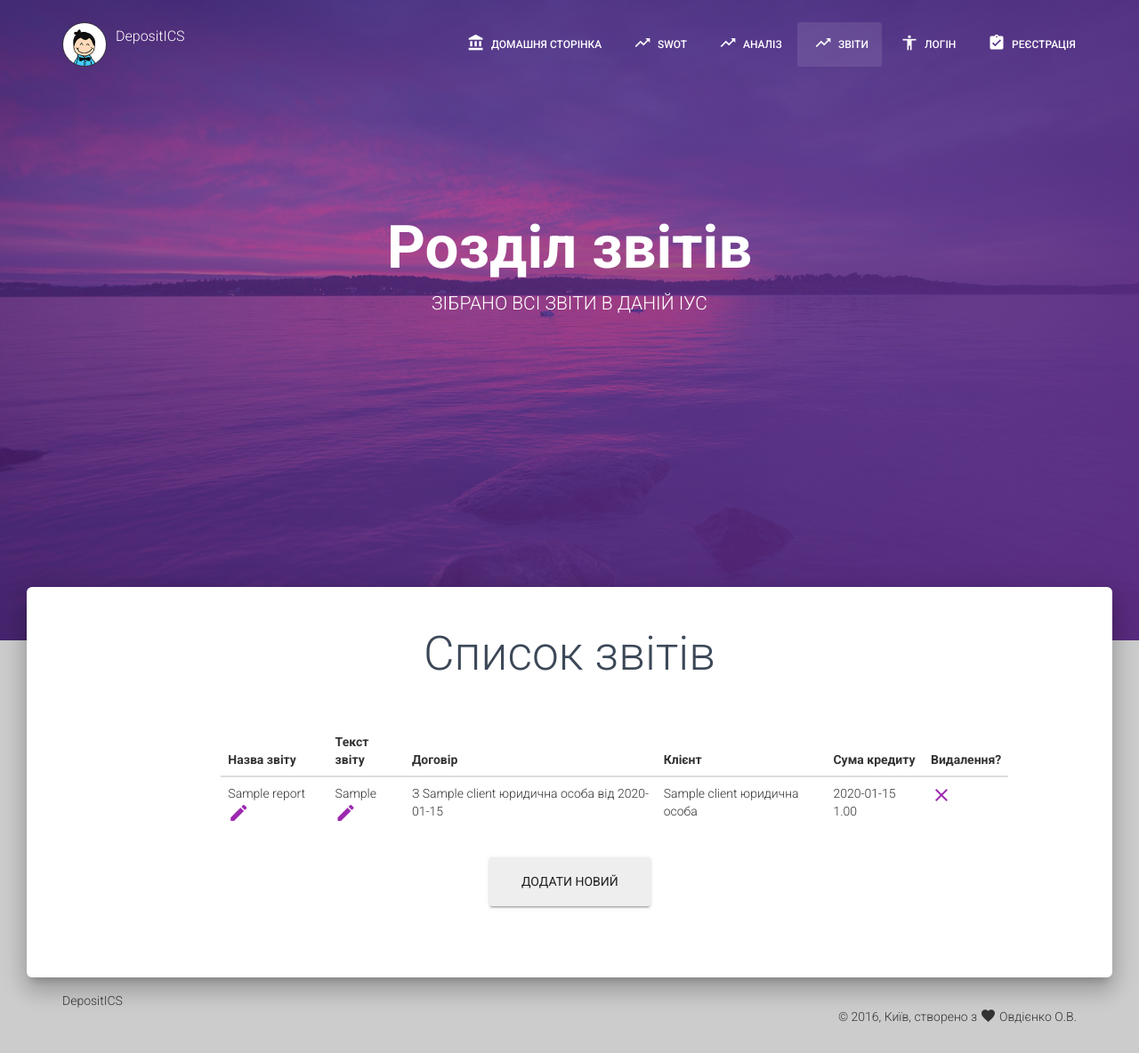
After one commit to doubledare704/depositICS, a Django app: page /reports/ in a window 1280 px wide. The commit adds this page. Shown: the whole page at 89% size. Run offline with Django 3.2, Linux system fonts and the light colour scheme; tables that the repository leaves empty hold one stand-in row (values such as "Sample post"); some libraries are stand-ins or nearby versions.

Commit message:
New views
Added all views about reports

```diff
--- a/core/views.py
+++ b/core/views.py
@@ -13,7 +13,7 @@ from django.db.models import Sum
 from django.views.generic import ListView, CreateView, UpdateView, DeleteView, TemplateView
 
 from depositICS.settings import CURRENCY
-from .models import SWOT, Contracts, Credits
+from .models import SWOT, Contracts, Credits, Reports
 
 
 # Create your views here.
@@ -189,3 +189,60 @@ class AnalysisListView(TemplateView):
         context['difs'] = difference
 
         return context
+
+
+class ReportListView(ListView):
+    model = Reports
+    template_name = "core/reports.html"
+
+
+class ReportForm(SwotForm):
+    class Meta:
+        model = Reports
+        fields = '__all__'
+
+    def __init__(self, *args, **kwargs):
+        super(ReportForm, self).__init__(*args, **kwargs)
+
+        self.helper.form_action = reverse('report_add')
+        self.helper.layout[-1] = FormActions(
+            Submit('add_button', 'Зберегти',
+                   css_class='btn btn-primary'),
+            HTML(
+                '<a class="btn btn-warning" href="{0}">{1}</a>'.format(reverse('report'), 'Відміна')),
+        )
+
+
+class ReportUpdateForm(ReportForm):
+    def __init__(self, *args, **kwargs):
+        super(ReportUpdateForm, self).__init__(*args, **kwargs)
+        self.helper.form_action = reverse('report_edit', kwargs={'pk': kwargs['instance'].id})
+
+
+class ReportMixin(SwotViewMixin):
+    model = Reports
+
+    def get_success_url(self):
+        return '{0}'.format(reverse_lazy('report'))
+
+
+class ReportCreateView(ReportMixin, CreateView):
+    form_class = ReportForm
+    success_msg = 'Звіт додано'
+    cancel_id = 'cancel_button'
+    cancel_msg = 'Зупинка'
+
+
+class ReportUpdateView(ReportMixin, UpdateView):
+    form_class = ReportUpdateForm
+    success_msg = 'Оновлено звіт'
+    cancel_id = 'cancel_button'
+    cancel_msg = 'Редагування зупинено'
+
+
+class ReportDeleteView(DeleteView):
+    model = Reports
+    template_name = "core/delete_report.html"
+
+    def get_success_url(self):
+        return '{0}'.format(reverse_lazy('report'))
--- a/depositICS/urls.py
+++ b/depositICS/urls.py
@@ -17,7 +17,8 @@ from django.conf.urls import url, include
 from django.contrib import admin
 from django.views.generic import TemplateView, RedirectView
 from django.contrib.auth import views as auth_views
-from core.views import SwotListView, SwotUpdateView, SwotCreateView,SwotDeleteView, AnalysisListView
+from core.views import SwotListView, SwotUpdateView, SwotCreateView, SwotDeleteView, AnalysisListView, ReportListView, \
+    ReportCreateView, ReportDeleteView,ReportUpdateView
 
 urlpatterns = [
     url(r'^admin/', admin.site.urls),
@@ -34,4 +35,8 @@ urlpatterns = [
     url(r'^swot/add/$', SwotCreateView.as_view(), name='swot_add'),
     url(r'^swot/(?P<pk>\d+)/del/$', SwotDeleteView.as_view(), name='swot_del'),
     url(r'^analysis/$', AnalysisListView.as_view(), name="analysis"),
+    url(r'^reports/$', ReportListView.as_view(), name='report'),
+    url(r'^reports/add/$$', ReportCreateView.as_view(), name='report_add'),
+    url(r'^reports/(?P<pk>\d+)/edit/$', ReportUpdateView.as_view(), name='report_edit'),
+    url(r'^reports/(?P<pk>\d+)/del/$', ReportDeleteView.as_view(), name='report_del'),
 ]
--- /dev/null
+++ b/templates/core/reports.html
@@ -0,0 +1,67 @@
+{% extends "base.html" %}
+{% load static from staticfiles %}
+
+{% block mains %}
+    <div class="header header-filter" style="background-image: url('{% static "img/bg2.jpeg" %}');">
+        <div class="container">
+            <div class="row">
+                <div class="col-md-8 col-md-offset-2">
+                    <div class="brand">
+                        <h1>Розділ звітів</h1>
+                        <h3>Зібрано всі звіти в даній ІУС</h3>
+                    </div>
+                </div>
+            </div>
+        </div>
+    </div>
+    <div class="main main-raised">
+        <div class="section section-basic">
+            <div class="container-fluid ov">
+                <div class="title text-center">
+                    <h1>Список звітів</h1>
+                </div>
+                <div class="row">
+                    <div class="col-md-9 col-md-offset-2">
+                        <table class="table">
+                            <thead>
+                            <tr>
+                                <th>Назва звіту</th>
+                                <th>Текст звіту</th>
+                                <th>Договір</th>
+                                <th>Клієнт</th>
+                                <th>Сума кредиту</th>
+                                <th>Видалення?</th>
+                            </tr>
+                            </thead>
+                            <tbody>
+                            {% for report in object_list %}
+                                <tr>
+                                    <td>{{ report.name }}
+                                        <a class="swot-form-link" title="Редагувати" href="{% url "report_edit" report.id %}">
+                                                            <i class="material-icons">create</i></a>
+                                    </td>
+                                    <td>{{ report.document }}
+                                        <a class="swot-form-link" title="Редагувати" href="{% url "report_edit" report.id %}">
+                                                            <i class="material-icons">create</i></a>
+                                    </td>
+                                    <td>{{ report.id_contracts }}</td>
+                                    <td>{{ report.id_client }}</td>
+                                    <td>{{ report.id_credits }}</td>
+                                    <td><a class="swot-form-link" title="Видалити" href="{% url "report_del" report.id %}">
+                                                            <i class="material-icons">clear</i>
+                                                        </a>
+                                    </td>
+                                </tr>
+                            {% endfor %}
+                            </tbody>
+                        </table>
+                    </div>
+                </div>
+                    <div class="footer text-center">
+                        <a href="{% url "report_add" %}" class="swot-form-link btn btn-raised btn-default btn-wd btn-lg">
+                            Додати новий</a>
+                    </div>
+            </div>
+        </div>
+    </div>
+{% endblock %}
--- a/templates/navbar.html
+++ b/templates/navbar.html
@@ -4,6 +4,7 @@
 {% url "users:auth_login" as login %}
 {% url "users:registration_register" as regist %}
 {% url "analysis" as an %}
+{% url "report" as reps %}
 <!-- Navbar -->
 <nav class="navbar navbar-transparent navbar-fixed-top navbar-color-on-scroll">
 	<div class="container">
@@ -45,8 +46,8 @@
 						<i class="material-icons">trending_up</i> Аналіз
 					</a>
 				</li>
-				<li>
-					<a href="#" class="btn">
+				<li {%  ifequal request.path reps %}class="active"{% endifequal %}>
+					<a href="{% url "report" %}" class="btn">
 						<i class="material-icons">trending_up</i> Звіти
 					</a>
 				</li>
```
Also changed, not shown: templates/core/delete_report.html (added, +32 -0 lines).
